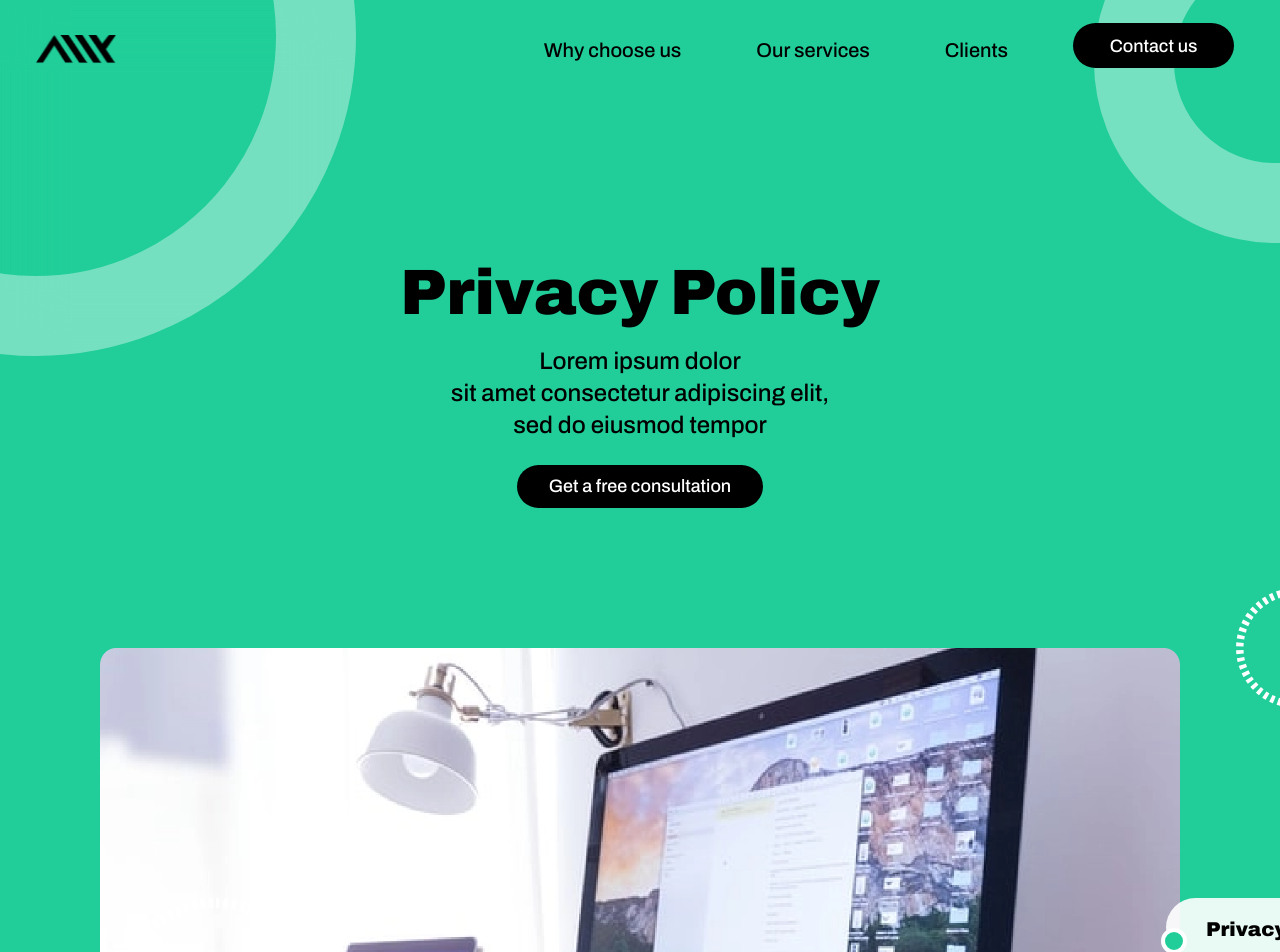
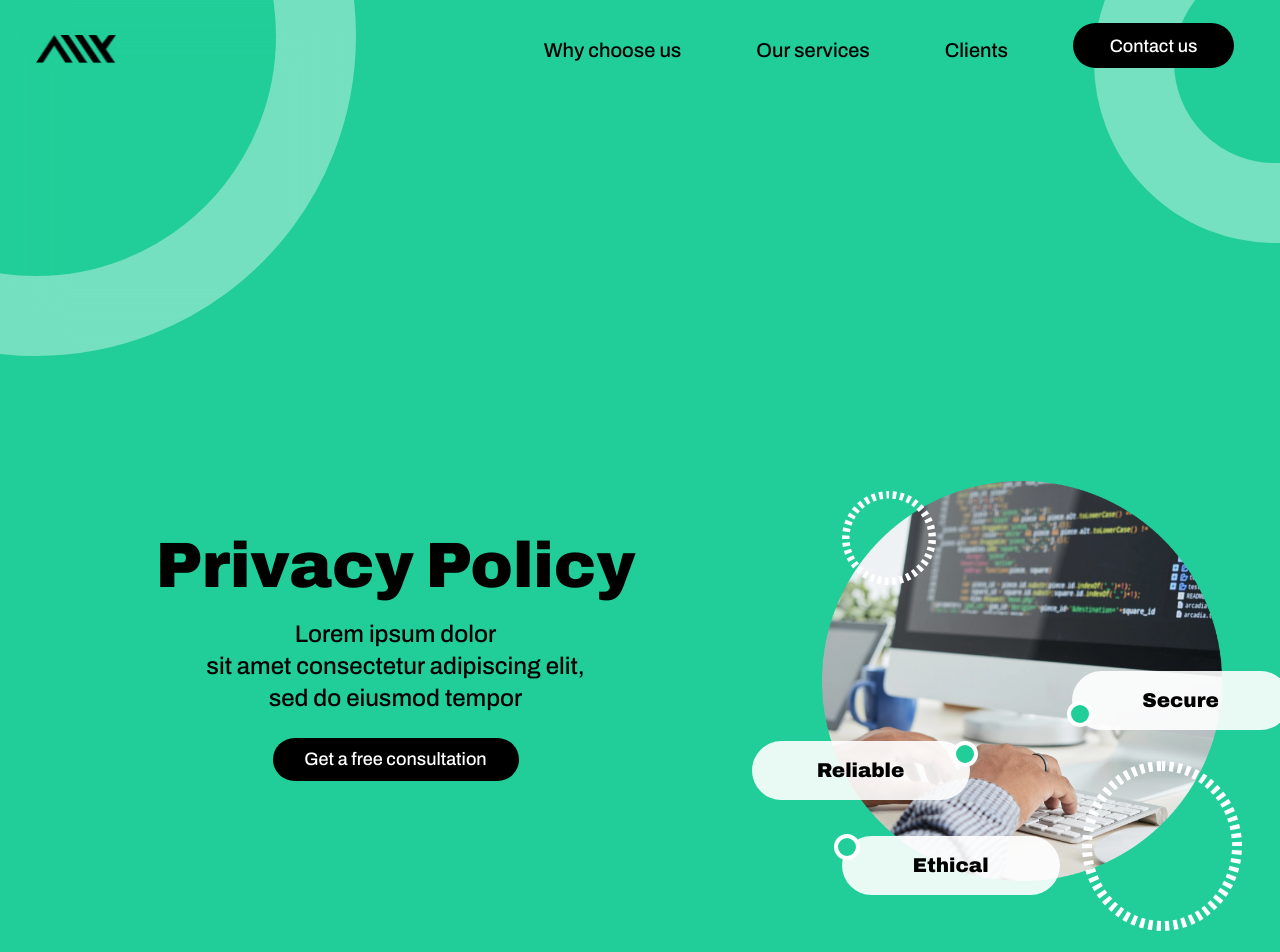
Before and after one commit to a11ysolutions/website, a React (Create React App) app: page /privacy-policy in a window 1280 px wide. Shown: the top 952 px of the page. Built offline with nearby package versions, Linux system fonts and the light colour scheme.

Commit message:
feat: add privacy policy ilustration and adjust it

```diff
--- a/src/Components/Home/Home.js
+++ b/src/Components/Home/Home.js
@@ -20,7 +20,11 @@ function Home() {
                 <div className="a11y-home-presentation-container">
                     <PresentationSign />
                     <div className="home-page-ilustration-container">
-                        <HomeIlustration />
+                        <HomeIlustration
+                            firstPillText="Functionality"
+                            secondPillText="Accessibility"
+                            thirdPillText="Automation"
+                        />
                     </div>
                 </div>
 
--- a/src/Components/PrivacyPolicy/PrivacyPolicy.css
+++ b/src/Components/PrivacyPolicy/PrivacyPolicy.css
@@ -20,8 +20,8 @@
   display: flex;
   justify-content: center;
   margin: auto;
-  margin-top: 300px;
   max-width: 1020px;
+  z-index: 1;
 }
 
 .privacy-policy span {
@@ -32,6 +32,10 @@
 }
 .privacy-policy p {
   color: #595959;
+}
+
+.privacy-policy-ilustration-container {
+  margin-top: 50px;
 }
 
 @media screen and (min-width: 768px) and (max-width: 1200px) {
@@ -46,4 +50,10 @@
     top: 250px;
     left: 1150px;
   }
+  .privacy-policy-presentation-container {
+    display: flex;
+    justify-content: center;
+    align-items: center;
+    column-gap: 99px;
+  }
 }
--- a/src/Components/PrivacyPolicy/PrivacyPolicy.js
+++ b/src/Components/PrivacyPolicy/PrivacyPolicy.js
@@ -1,11 +1,12 @@
 import React from "react";
 import "./PrivacyPolicy.css";
 import Presentation from "../UI/Presentation/Presentation";
-import Illustration from "../UI/Illustration/Illustration";
+import HomeIlustration from "../UI/HomeIlustration/HomeIlustration";
 
 function PrivacyPolicy() {
   return (
     <div id="privacy-policy-main" className="page-container">
+      <div className="privacy-policy-presentation-container">
         <div className="page-top">
           <Presentation
             title="Privacy Policy"
@@ -17,12 +18,14 @@ function PrivacyPolicy() {
             buttonText="Get a free consultation"
           />
         </div>
-      <Illustration
-        pillText="Privacy"
-        imgSrc={window.innerWidth >= 768 ? "/desktop@2x.png" : "/desktop.png"}
-        containerStyle={{ position: "relative", marginTop: "50px" }}
-        pillPositionClass="privacy-policy-pill-position"
+        <div className="privacy-policy-ilustration-container">
+          <HomeIlustration
+            firstPillText="Secure"
+            secondPillText="Reliable"
+            thirdPillText="Ethical"
           />
+        </div>
+      </div>
       <div className="privacy-policy">
         <div>
           <h2>Privacy Notice</h2>
--- a/src/Components/UI/HomeIlustration/HomeIlustration.css
+++ b/src/Components/UI/HomeIlustration/HomeIlustration.css
@@ -79,7 +79,7 @@
 
 @media screen and (min-width: 1200px) {
   .home-ilustration-container {
-    width: 590px;
+    width: 390px;
     height: 790px;
     overflow-x: visible;
     display: flex;
@@ -94,23 +94,25 @@
   .home-ilustration-functionality-pill {
     position: absolute;
     top: 190px;
-    left: 350px;
+    left: 250px;
   }
   .home-ilustration-accessibility-pill {
     top: 260px;
-    left: -170px;
+    left: -70px;
   }
   .home-ilustration-automation-pill {
     top: 355px;
-    left: -50px;
+    left: 20px;
   }
   .home-ilustration-small-circle {
     top: 10px;
     left: 20px;
   }
   .home-ilustration-large-circle {
+    width: 160px;
+    height: 170px;
     top: 280px;
-    left: 240px;
+    left: 260px;
     z-index: 1;
   }
 }
--- a/src/Components/UI/HomeIlustration/HomeIlustration.js
+++ b/src/Components/UI/HomeIlustration/HomeIlustration.js
@@ -2,7 +2,7 @@ import React from "react"
 import Pill from "../Pill/Pill"
 import "./HomeIlustration.css"
 
-function HomeIlustration() {
+function HomeIlustration({ firstPillText, secondPillText, thirdPillText }) {
     return (
         <div className="home-ilustration-container">
             <div style={{ position: "relative", marginTop: "50px" }}>
@@ -13,19 +13,22 @@ function HomeIlustration() {
                     style={{ zIndex: "2" }}
                 />
 
+                {firstPillText &&
                     <Pill className="home-ilustration-functionality-pill">
-                    Functionality
-                </Pill>
+                        {firstPillText}
+                    </Pill>}
+                {secondPillText &&
                     <Pill
                         className="home-ilustration-accessibility-pill"
                         dotPosition="top-right">
-                    Accessibility
-                </Pill>
+                        {secondPillText}
+                    </Pill>}
+                {thirdPillText &&
                     <Pill
                         className="home-ilustration-automation-pill"
                         dotPosition="top-left">
-                    Automation
-                </Pill>
+                        {thirdPillText}
+                    </Pill>}
                 <div className="home-ilustration-small-circle"></div>
                 <div style={{ width: "100%" }}>
                     <div className="home-ilustration-large-circle"></div>
--- a/src/Components/UI/Pill/Pill.css
+++ b/src/Components/UI/Pill/Pill.css
@@ -7,13 +7,16 @@
   height: 48px;
   border-radius: 36px;
   background: rgba(255, 255, 255, 0.9);
+  display: flex;
+  justify-content: center;
+  align-items: center;
 }
 .a11y-pill-text {
   font-weight: bold;
   font-size: 18px;
-  position: absolute;
-  top: 14px;
-  left: 32px;
+  /* position: absolute; */
+  /* top: 14px; */
+  /* left: 32px; */
 }
 
 .a11y-dot {
@@ -49,9 +52,9 @@
   }
   .a11y-pill-text {
     font: normal normal bold 20px/44px Archivo;
-    position: absolute;
+    /* position: absolute;
     top: 9px;
-    left: 40px;
+    left: 40px; */
   }
 
   .a11y-dot {
```
Lines whose indentation alone changed are shown as unchanged.
